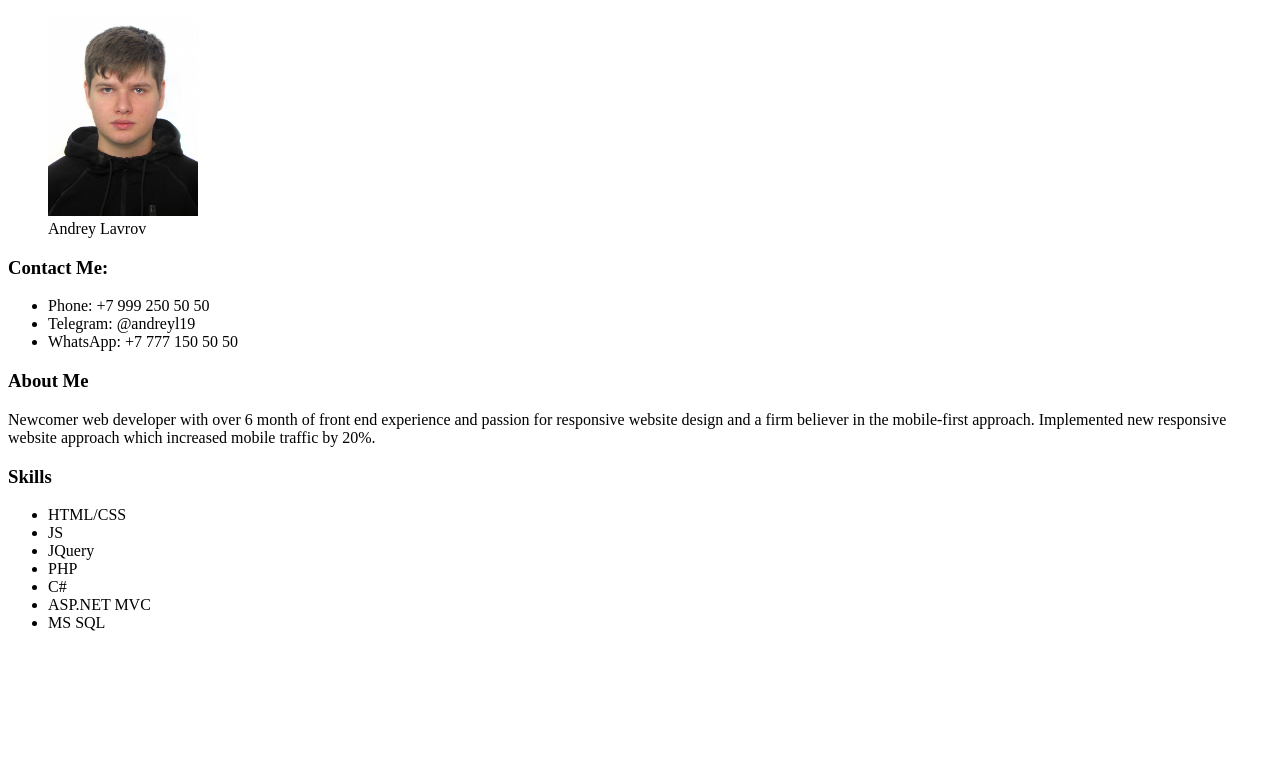
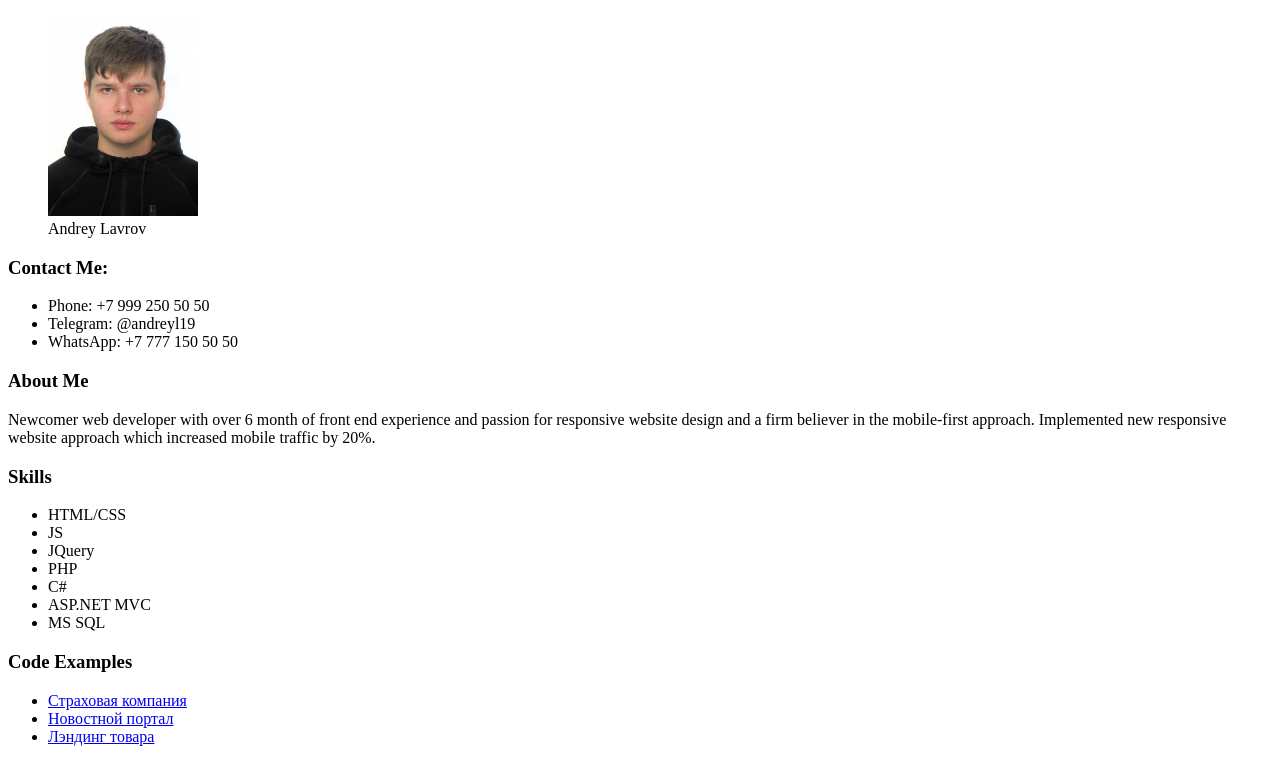
Before and after one commit to zenitfan19/rsschool-cv, a plain HTML site: page index.html in a window 1280 px wide. Drawn offline with Linux system fonts and the light colour scheme.

Commit message:
feat: add code examples

```diff
--- a/index.html
+++ b/index.html
@@ -44,6 +44,16 @@
               <li class="skills-group-item">MS SQL</li>
             </ul>
           </section>
+          <section class="code-examples">
+            <header class="code-examples-title">
+              <h1>Code Examples</h1>
+            </header>
+            <ul class="code-examples-group">
+              <li class="code-examples-group-item"><a href="https://zenitfan19.github.io/titov_insurance/build" target="_blank">Страховая компания</a></li>
+              <li class="code-examples-group-item"><a href="https://zenitfan19.github.io/murino/build" target="_blank">Новостной портал</a></li>
+              <li class="code-examples-group-item"><a href="https://zenitfan19.github.io/medicine/build" target="_blank">Лэндинг товара</a></li>
+            </ul>
+          </section>
         </div>
     </div>
     </article>
```
